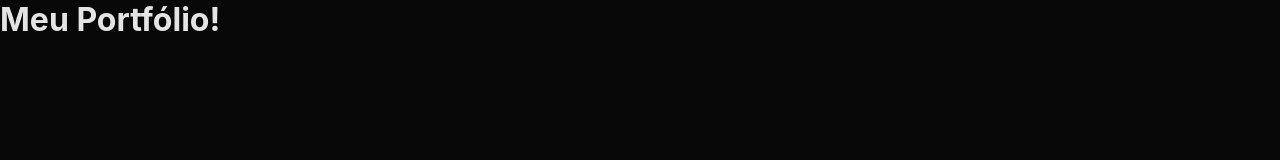
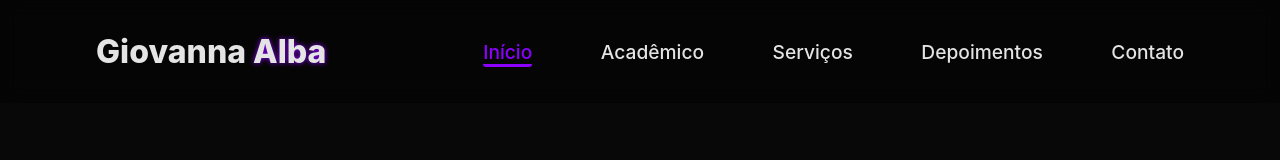
Before and after one commit to AlbaGomesG/Portifolio.01, a plain HTML site: page index.html in a window 1280 px wide. Drawn offline with Linux system fonts and the light colour scheme.

Commit message:
feat: finalização do estilo da header

```diff
--- a/assets/styles.css
+++ b/assets/styles.css
@@ -1,3 +1,11 @@
+@import url('https://fonts.googleapis.com/css2?family=Oswald:wght@200..700&display=swap');
+
+.oswald {
+    font-family: "Oswald", sans-serif;
+    font-optical-sizing: auto;
+    font-style: normal;
+}
+
 * {
     margin: 0;
     padding: 0;
@@ -24,3 +32,49 @@ body {
     background-color: var(--bg-color);
     color: var(--text-color);
 }
+
+.header {
+    position: fixed;
+    top: 0;
+    left: 0;
+    width: 100%;
+    padding: 2rem 6rem;
+    background-color: rgba(0, 0, 0, 0.3) ;
+    backdrop-filter: blur(10px);
+    display: flex;
+    justify-content: space-between;
+    align-items: center;
+    z-index: 1000;
+}
+
+.logo {
+    font-size: 2rem;
+    color: var(--text-color);
+    font-weight: 800;
+    cursor: pointer;
+    transition: 0.3s ease;
+}
+
+.logo:hover {
+    transform: scale(1.03);
+}
+
+.logo span {
+    text-shadow: 0 0 5px var(--main-color);
+}
+
+.navbar a {
+    font-size: 1.2rem;
+    color: var(--text-color);
+    margin-left: 4rem;
+    font-weight: 500;
+    transition: 0.3s ease;
+    border-bottom: 3px solid transparent;
+    border-radius: 3px;
+}
+
+.navbar a:hover,
+.navbar a.active {
+    color: var(--main-color);
+    border-bottom: 3px solid var(--main-color);
+}
--- a/index.html
+++ b/index.html
@@ -7,6 +7,16 @@
     <title>Meu Portfólio</title>
 </head>
 <body>
-    <h1>Meu Portfólio!</h1>
+    <header class="header">
+<a href="#home" class="logo">Giovanna <span>Alba</span></a>
+
+<nav class="navbar">
+<a href="#home" class="active">Início</a>
+<a href="#education">Acadêmico</a>
+<a href="#services">Serviços</a>
+<a href="#testimonials">Depoimentos</a>
+<a href="#contact">Contato</a>
+</nav>
+</header>
 </body>
 </html>
```
